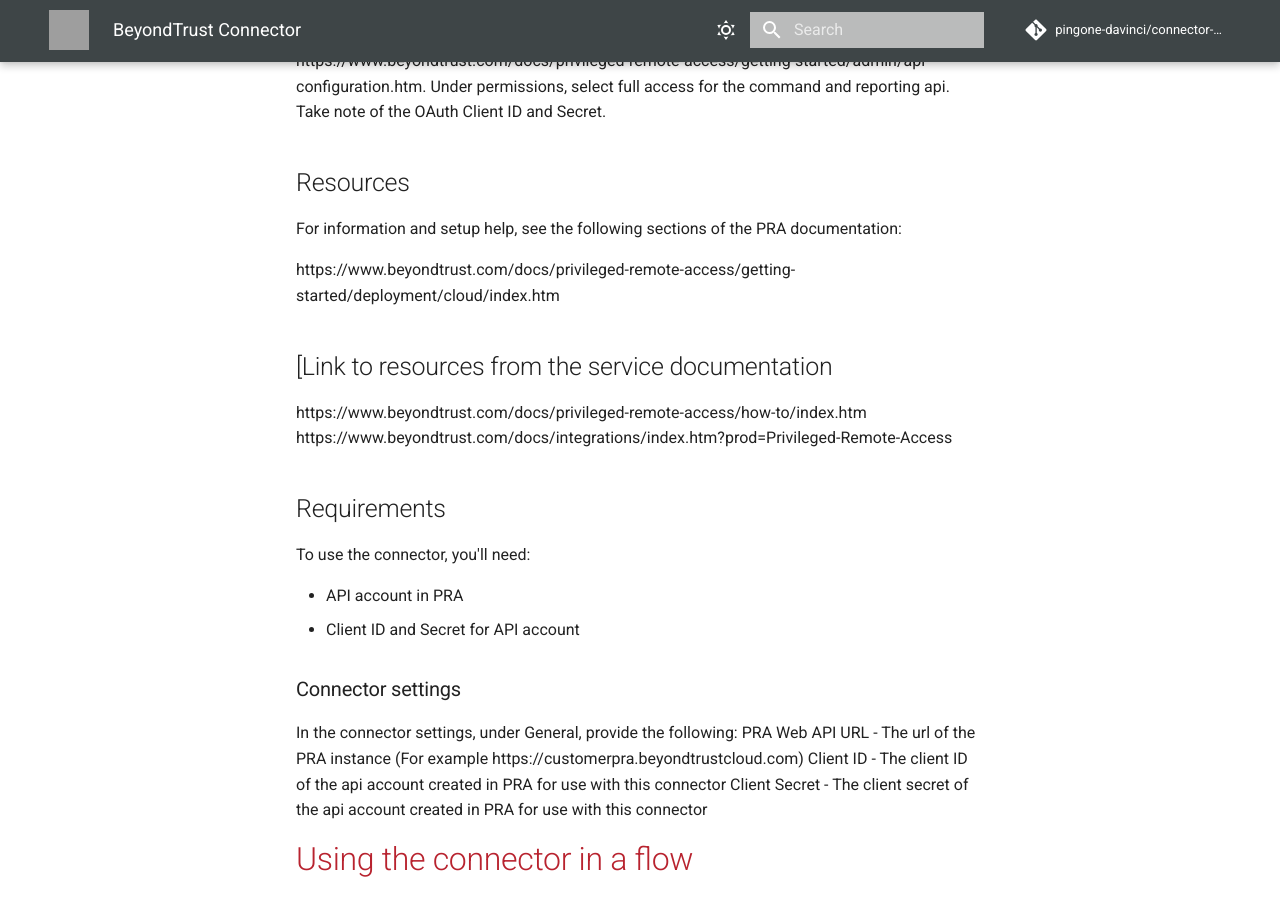
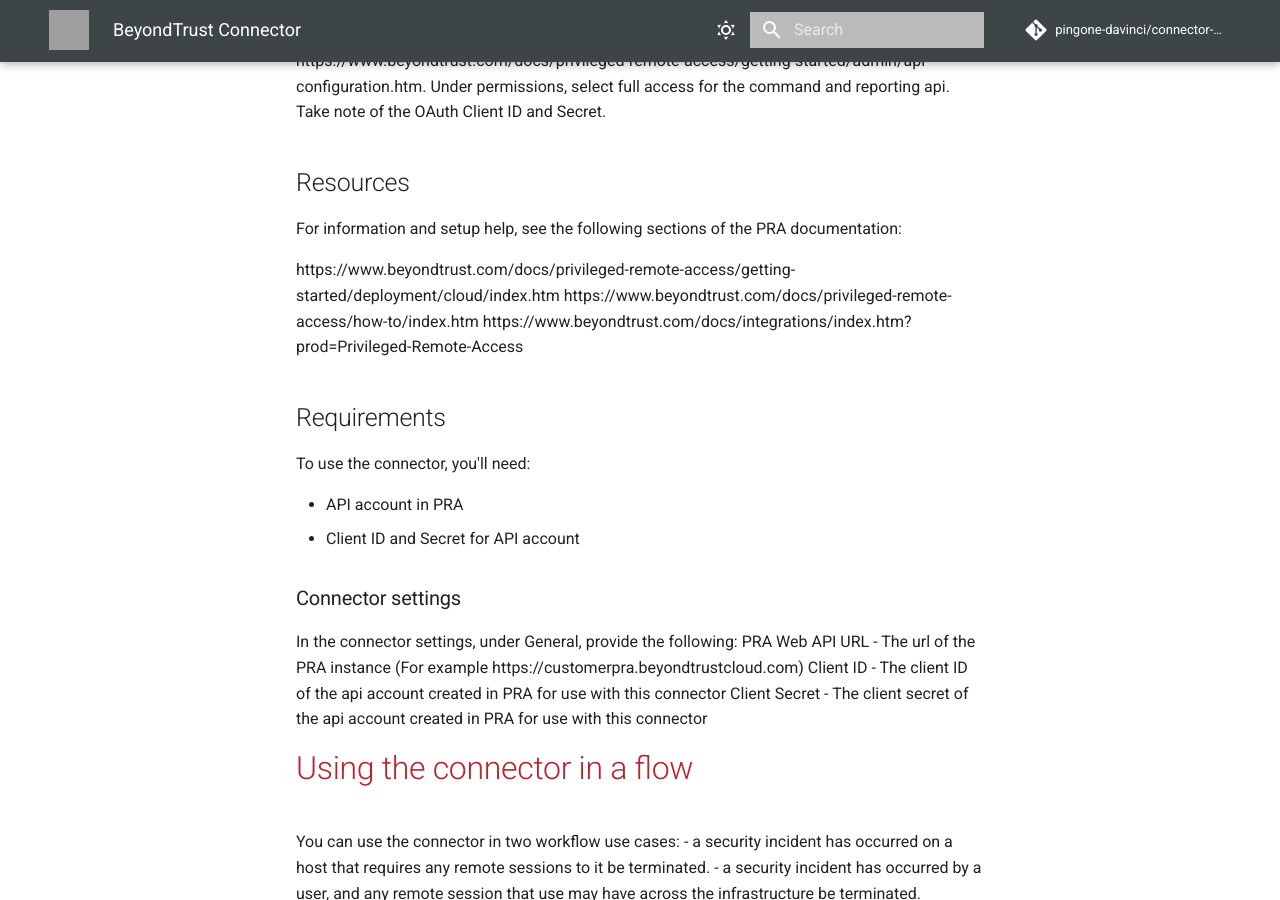
Before and after one commit to pingone-davinci/documentation, an MkDocs documentation site: the page built from docs/beyondtrust/README.md, in a window 1280 px wide and 900 px high, scrolled down 584 px. Built offline with MkDocs 1.6.1 and Material for MkDocs 9.7.7, drawn with Linux system fonts in a browser that asks for light colours; comment, search, counter and statistics services are not loaded; grey boxes are pictures that could not be loaded.

Commit message:
Update README.md

```diff
--- a/docs/beyondtrust/README.md
+++ b/docs/beyondtrust/README.md
@@ -22,10 +22,6 @@
 For information and setup help, see the following sections of the PRA documentation:
 
 https://www.beyondtrust.com/docs/privileged-remote-access/getting-started/deployment/cloud/index.htm
-
-
-## [Link to resources from the service documentation
-
 https://www.beyondtrust.com/docs/privileged-remote-access/how-to/index.htm
 https://www.beyondtrust.com/docs/integrations/index.htm?prod=Privileged-Remote-Access
 
```
